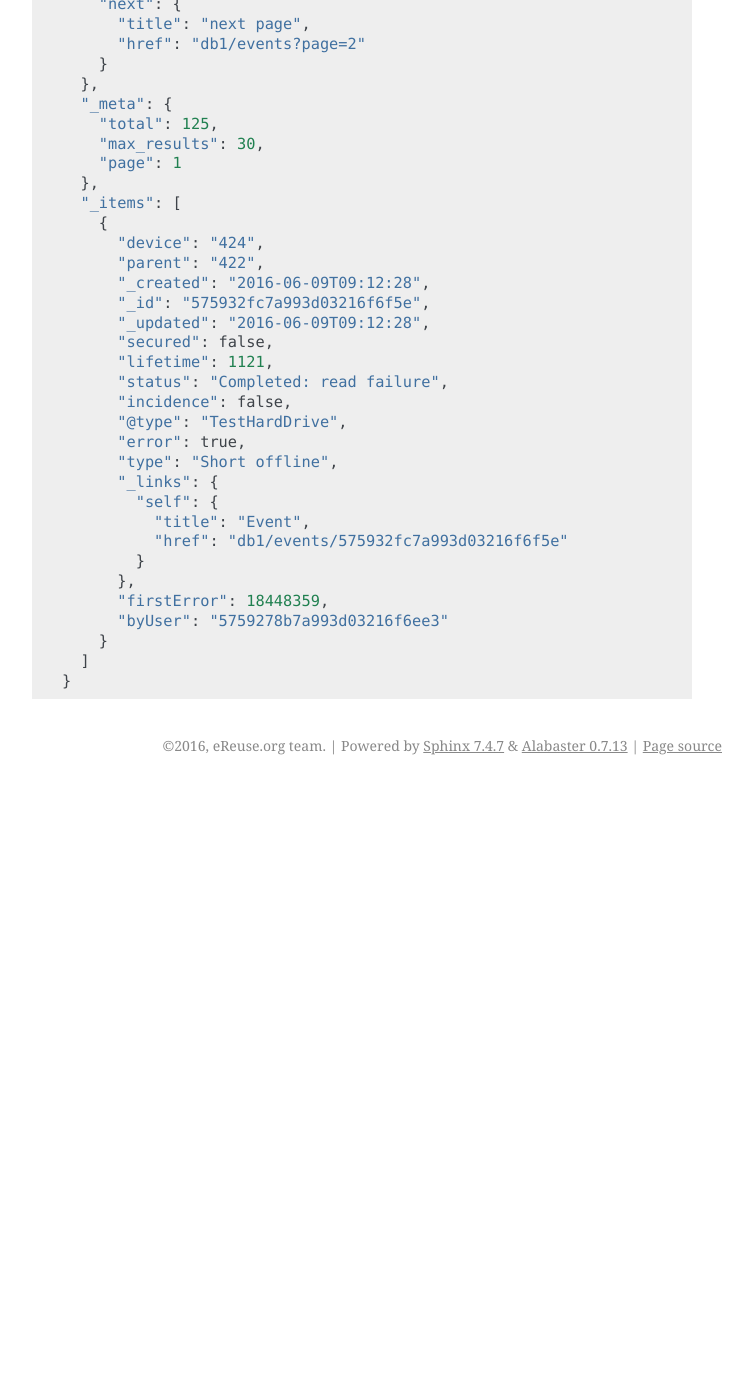
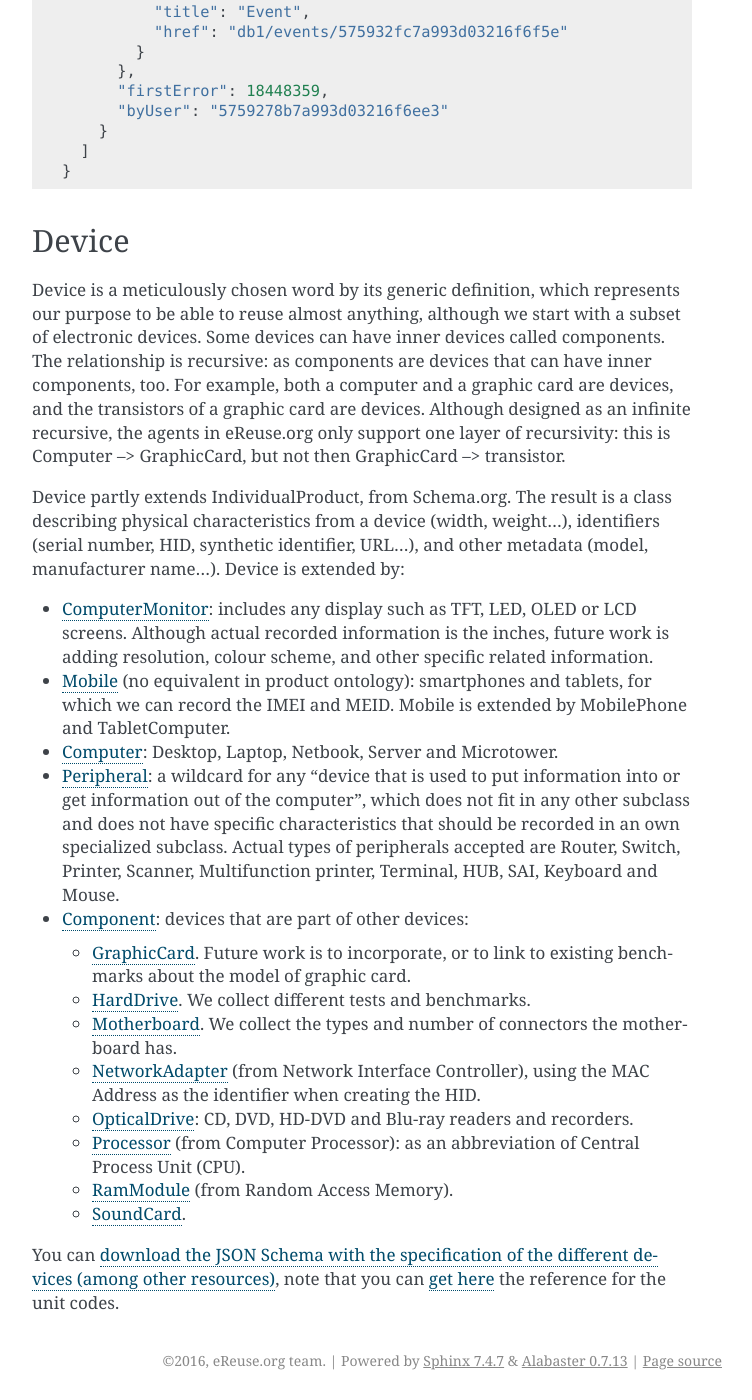
Before and after one commit to eReuse/DeviceHub, a Sphinx documentation site: the page built from docs/api.rst, in a window 1280 px wide and 1400 px high, scrolled down 4914 px. Shown: the whole window, without its empty margins (388-1140 px from the left). Built offline with Sphinx 7.4.7, drawn with Linux system fonts in a browser that asks for light colours; pages that are not in the unit, such as notebooks, are missing from menus; before the commit the page ends 5699 px from its top, so only the background shows below that; some of the changed text lies outside the part shown.

Commit message:
Update docs

```diff
--- a/docs/api.rst
+++ b/docs/api.rst
@@ -7,7 +7,7 @@ subset of JSON-LD. We use '@type' to set a type of object and '_id' to identify
 
 In DeviceHub there are four main resources:
 
-- Device
+- :ref:`device`
 - Event
 - Place
 - Account
@@ -94,9 +94,9 @@ _____________
 The following list describes the details of every endpoint in DeviceHub:
 
 .. toctree::
-   :maxdepth: 4
+:maxdepth: 4
 
-   api-endpoints
+       api-endpoints
 
 Errors
 ______
@@ -223,3 +223,42 @@ The following example shows two things, first the structure when GET collection
         }
       ]
     }
+
+.. _device:
+
+Device
+------
+
+Device is a meticulously chosen word by its generic definition, which represents our purpose to be able to reuse almost
+anything, although we start with a subset of electronic devices. Some devices can have inner devices called components.
+The relationship is recursive: as components are devices that can have inner components, too. For example, both a
+computer and a graphic card are devices, and the transistors of a graphic card are devices. Although designed as
+an infinite recursive, the agents in eReuse.org only support one layer of recursivity: this is Computer --> GraphicCard,
+but not then GraphicCard --> transistor.
+
+Device partly extends IndividualProduct, from Schema.org. The result is a class describing physical characteristics from a
+device (width, weight...), identifiers (serial number, HID, synthetic identifier, URL...), and other metadata
+(model, manufacturer name...). Device is extended by:
+
+- `ComputerMonitor <http://www.productontology.org/id/Computer_monitor>`_: includes any display such as TFT, LED, OLED or LCD screens. Although actual recorded information is the inches,
+  future work is adding resolution, colour scheme, and other specific related information.
+- `Mobile <http://www.productontology.org/id/Mobile_phone>`_ (no equivalent in product ontology): smartphones and tablets, for which we can record the IMEI and MEID.
+  Mobile is extended by MobilePhone and TabletComputer.
+- `Computer <http://www.productontology.org/id/Computer>`_: Desktop, Laptop, Netbook,
+  Server and Microtower.
+- `Peripheral <http://www.productontology.org/id/Peripheral>`_: a wildcard for any “device that is used to put information into or get information out of the computer”, which does not fit in any other subclass and does not have specific characteristics that should be
+  recorded in an own specialized subclass. Actual types of peripherals accepted are Router, Switch, Printer, Scanner,
+  Multifunction printer, Terminal, HUB, SAI, Keyboard and Mouse.
+- `Component <https://www.productontology.org/id/Electronic_component>`_: devices that are part of other devices:
+
+  - `GraphicCard <http://www.productontology.org/id/Graphic_Card>`_. Future work is to incorporate, or to link to existing benchmarks about the model of graphic card.
+  - `HardDrive <http://www.productontology.org/id/Hard_drive>`_. We collect different tests and benchmarks.
+  - `Motherboard <http://www.productontology.org/id/Motherboard>`_. We collect the types and number of connectors the motherboard has.
+  - `NetworkAdapter <http://www.productontology.org/id/Network_interface_controller>`_ (from Network Interface Controller), using the MAC Address as the identifier when creating the HID.
+  - `OpticalDrive <http://www.productontology.org/id/optical_drive>`_: CD, DVD, HD-DVD and Blu-ray readers and recorders.
+  - `Processor <http://www.productontology.org/id/Computer_processor>`_ (from Computer Processor): as an abbreviation of Central Process Unit (CPU).
+  - `RamModule <http://www.productontology.org/id/Random-access_memory>`_ (from Random Access Memory).
+  - `SoundCard <http://www.productontology.org/id/Sound_card>`_.
+
+You can `download the JSON Schema with the specification of the different devices (among other resources) <https://api.devicetag.io/schema>`_,
+note that you can `get here <https://github.com/eReuse/DeviceHub/blob/master/ereuse_devicehub/resources/schema.py>`_ the reference for the unit codes.
--- a/setup.py
+++ b/setup.py
@@ -24,7 +24,7 @@ setup(
     # http://setuptools.readthedocs.io/en/latest/setuptools.html#declaring-extras-optional-features-with-their-own-dependencies
     extras_require={
         'docs': [
-            'sphinx>=1.4.6,<1.4.7',
+            'sphinx>=1.4.7',
             'sphinxcontrib-httpdomain>=1.5'
         ]
     },
```
Also changed, not shown: 1 other file.
